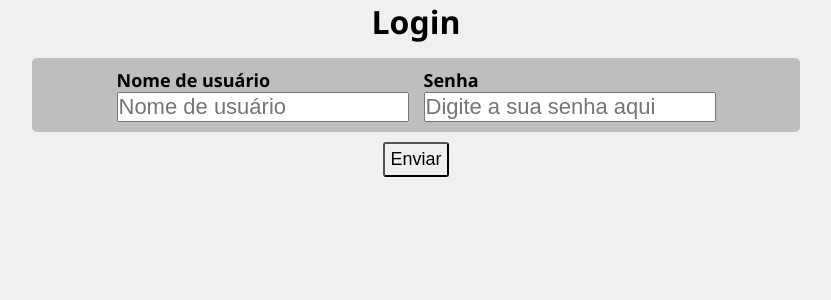
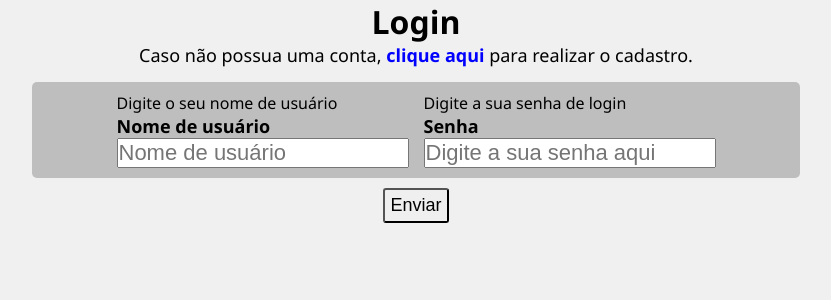
Before and after one commit to acorreiacruz/login-logout-form, a Django app: page / in a window 1280 px wide. Shown: the top 300 px of the page, without its empty margins (224-1055 px from the left). Run offline with Django 4.2, Linux system fonts and the light colour scheme.

Commit message:
Pequenos ajustes gerais

```diff
--- a/base_static/global/css/styles.css
+++ b/base_static/global/css/styles.css
@@ -24,6 +24,16 @@ body{
 
 .title-container .login-message a{
     width: fit-content;
+    text-decoration: none;
+    font-weight: bold;
+    color: blue;
+}
+
+.redirect-text{
+    font-size: 18px;
+}
+
+.redirect-text a {
     text-decoration: none;
     font-weight: bold;
     color: blue;
--- a/base_templates/global/form.html
+++ b/base_templates/global/form.html
@@ -3,12 +3,12 @@
         {% csrf_token %}
         <div class="grid-container">
             {% for field in form %}
-                {% if field.help_messages %}
-                    <div class="help-messages">
-                        {{ field.help_messages }}
-                    </div>
-                {% endif %}
                 <div class="form-field-input">
+                    {% if field.help_text %}
+                        <div class="help-messages">
+                            {{ field.help_text }}
+                        </div>
+                    {% endif %}
                     <label for="{{ field.id_for_label }}"> {{ field.label }} </label>
                     <p> {{ field }} </p>
                     {% if field.errors %}
--- a/pytest.ini
+++ b/pytest.ini
@@ -1,10 +1,6 @@
 [pytest]
-
 DJANGO_SETTINGS_MODULE = project.settings
 python_files = test.py tests.py test_*.py  _test*.py tests_*.py _tests*.py
-adopts =
-    --strict-markers
-
 markers =
     slow: Run tests that are slow
     fast: Run tests that are fast
--- a/users/forms.py
+++ b/users/forms.py
@@ -40,28 +40,34 @@ class RegisterForm(forms.ModelForm):
         required = True,
         label = "Primeiro Nome",
         label_suffix = ":",
-        help_text = "Digite o seu nome de usuário",
+        help_text = "Digite o seu primeiro nome",
         widget = forms.TextInput(attrs = {
                 'placeholder':'Ex.: antonio',
         }),
         error_messages = {
             'required':'O campo de primeiro nome não pode ficar vazio, insira um valor!',
-            'invalid':'O primeiro nome inserido é inválido!, insira um válido!',
-        }
+            'max-length':"O primeiro nome deve ter no máximo 20 caracteres",
+            'min-length':'O primeiro nome deve ter no mínimo 5 caracteres',
+        },
+        max_length = 20,
+        min_length= 3,
     )
 
     last_name = forms.CharField(
         required = True,
         label = "Último Nome",
         label_suffix = ":",
-        help_text = "Digite o seu nome de usuário",
+        help_text = "Digite o seu último nome",
         widget = forms.TextInput(attrs = {
                 'placeholder':'Ex.: correia',
         }),
         error_messages = {
-            'required':'O campo de primeiro nome não pode ficar vazio, insira um valor!',
-            'invalid':'O primeiro nome inserido é inválido!, insira um válido!',
-        }
+            'required':'O campo de último nome não pode ficar vazio, insira um valor!',
+            'max-length':"O último nome deve ter no máximo 20 caracteres",
+            'min-length':'O último nome deve ter no mínimo 3 caracteres',
+        },
+        max_length = 20,
+        min_length = 3,
     )
 
     username = forms.CharField(
@@ -74,52 +80,47 @@ class RegisterForm(forms.ModelForm):
         }),
         error_messages = {
             'required':'O campo de nome de usuário não pode ficar vazio, insira um valor!',
-            'invalid':'Nome de usuário inválido, insira um válido!',
-        }
+        },
     )
 
-    email = forms.CharField(
+    email = forms.EmailField(
         required = True,
         label = "E-mail",
         label_suffix = ":",
-        help_text = "Digite o seu nome de usuário",
-        widget = forms.TextInput(attrs = {
+        help_text = "Digite o seu endereço de e-mail",
+        widget = forms.EmailInput(attrs = {
                 'placeholder':'Ex.: email@email.com',
         }),
         error_messages = {
             'required':'O campo de e-mail não pode ficar vazio, insira um valor!',
             'invalid':'Endereço de e-mail inválido, insira um válido!',
-        }
+        },
     )
 
     password = forms.CharField(
         required = True,
         label = "Senha",
         label_suffix = ":",
-        help_text = "Digite o seu nome de usuário",
+        help_text = "Digite uma senha",
         widget = forms.PasswordInput(attrs = {
                 'placeholder':'Senha',
-
         }),
         error_messages = {
             'required':'O campo de senha não pode ficar vazio, insira um valor!',
-            'invalid':'Senha inválida, insira uma válida!',
-        }
+        },
     )
 
     password_confirmation = forms.CharField(
         required = True,
         label = "Confirmação da Senha",
         label_suffix = ":",
-        help_text = "Digite o seu nome de usuário",
+        help_text = "Digite novamente a sua senha",
         widget = forms.PasswordInput(attrs = {
                 'placeholder':'Confirmação da senha',
-
         }),
         error_messages = {
             'required':'O campo de confirmação de senha não pode ficar vazio, insira um valor!',
-            'invalid':'Confirmação de senha inválida, insira uma válida',
-        }
+        },
     )
 
     class Meta:
--- a/users/templates/users/pages/login.html
+++ b/users/templates/users/pages/login.html
@@ -11,6 +11,10 @@
                     <button type="submit">clique aqui</button>
                 </form>
             </div>
+        {% else %}
+            <div class="redirect-text">
+                Caso não possua uma conta, <a href="{% url 'users:register' %}">clique aqui</a> para realizar o cadastro.
+            </div>
         {% endif %}
     </div>
     {% if messages %}
--- a/users/templates/users/pages/register.html
+++ b/users/templates/users/pages/register.html
@@ -3,6 +3,9 @@
 {% block content %}
     <div class="title-container center">
         <h1 class="title">Register</h1>
+        <div class="redirect-text">
+            Caso já possua uma conta, <a href="{% url 'users:login' %}">clique aqui</a> para realizar o login.
+        </div>
     </div>
     {% include 'global/form.html' %}
 {% endblock content %}
```
Also changed, not shown: users/tests.py (deleted, +0 -16 lines), 1 other file.
